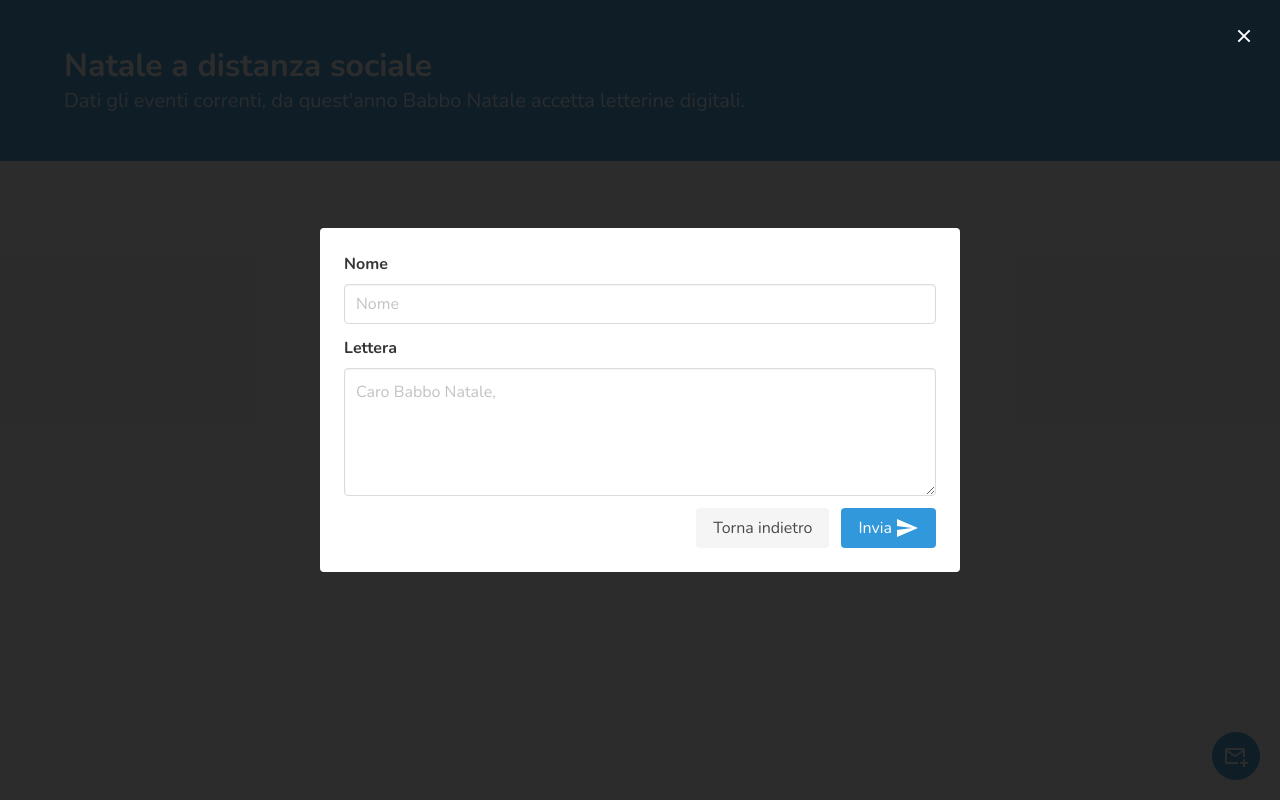
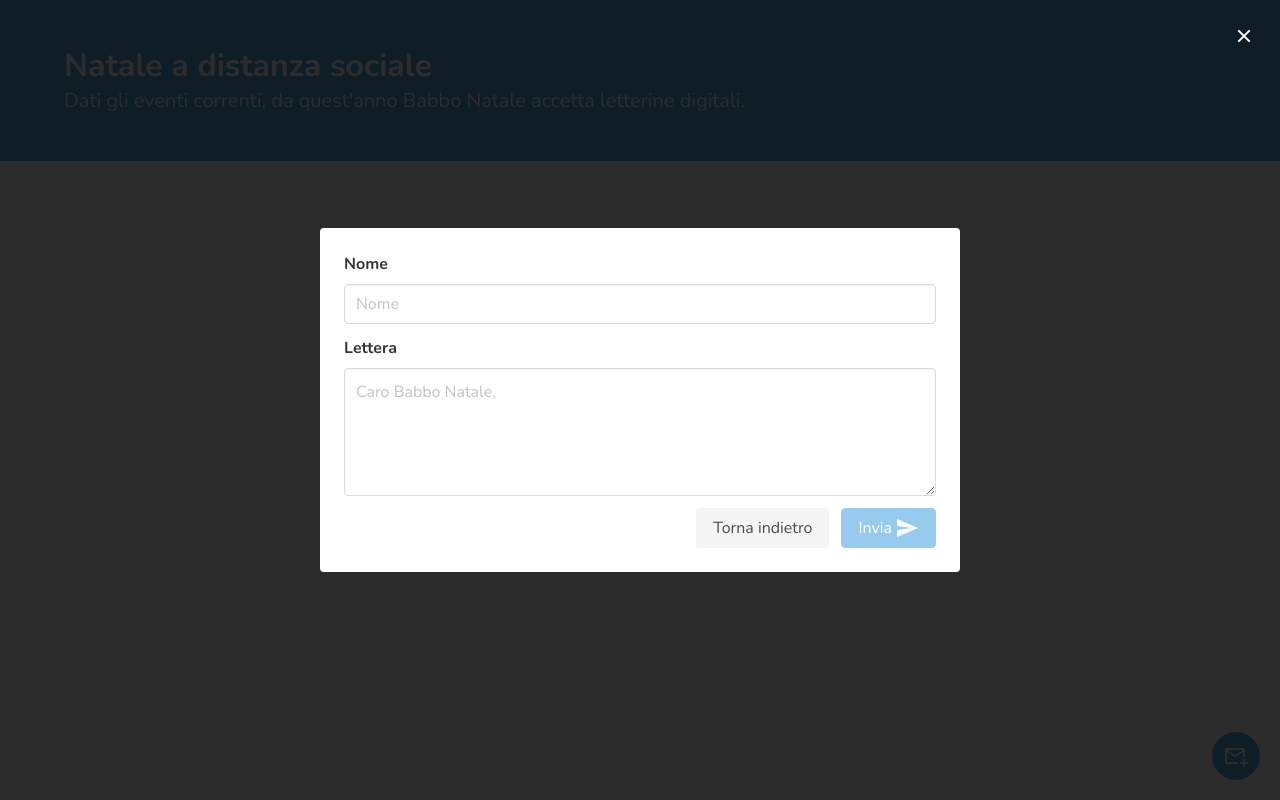
Before and after one commit to danitrap/santa-letter, a Vue app: page /#/add in a window 1280 px wide. Built offline with nearby package versions, Linux system fonts and the light colour scheme; no server answers; the database is empty.

Commit message:
feature: form validation

```diff
--- a/src/components/AddForm.vue
+++ b/src/components/AddForm.vue
@@ -31,6 +31,7 @@
         <button
           class="button is-primary"
           :class="{ 'is-loading': loading }"
+          :disabled="!valid"
           type="submit"
         >
           Invia
@@ -58,6 +59,8 @@
         uuid: $store.state.uuid,
       });
 
+      const valid = computed(() => form.name && form.text);
+
       const loading = ref(false);
 
       const submit = async () => {
@@ -69,6 +72,7 @@
 
       return {
         form,
+        valid,
         loading,
         submit,
       };
```
